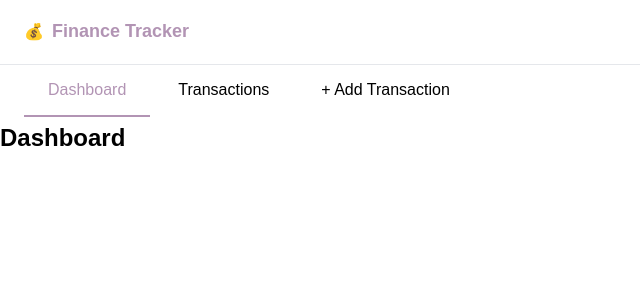
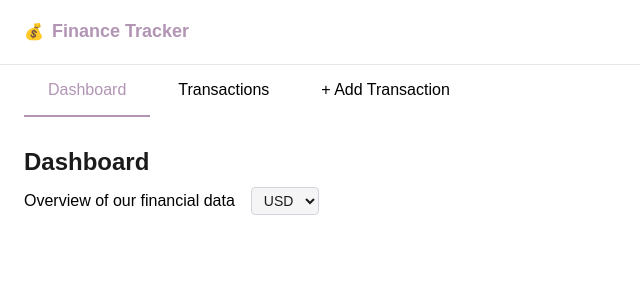
Before and after one commit to Kshitijkumavat/Finance-Tracker-GHW, a React (Vite) app: page / in a window 1280 px wide. Shown: the top 300 px of the page, without its empty margins (0-640 px from the left). Built offline with nearby package versions, Linux system fonts and the light colour scheme.

Commit message:
Dashboard Updated

```diff
--- /dev/null
+++ b/src/components/Dasboard.module.css
@@ -0,0 +1,50 @@
+.dashboard {
+  width: 100%;
+  max-width: 100vw;
+  margin: 0 auto;
+  padding: var(--spacing-lg);
+}
+
+.header {
+  margin-bottom: var(--spacing-xl);
+}
+
+.title {
+  margin: 0 0 var(--spacing-xs) 0;
+  font-size: var(--font-size-2xl);
+  font-weight: 700;
+  color: var(--text-color);
+}
+
+.subtitle {
+  margin: 0;
+  font-size: var(--font-size-base);
+  color: var(--text-color-secondary);
+}
+
+.headerRow {
+  display: flex;
+  align-items: center;
+  gap: var(--spacing-md);
+  flex-wrap: wrap;
+}
+
+.currencySelector {
+  padding: var(--spacing-xs) var(--spacing-sm);
+  font-size: var(--font-size-sm);
+  border: 1px solid var(--border-color);
+  border-radius: var(--radius-sm);
+  background: var(--background-primary);
+  color: var(--text-color);
+  cursor: pointer;
+  transition: var(--transition-base);
+}
+
+.currencySelector:hover {
+  border-color: var(--primary-color);
+}
+
+.currencySelector:focus {
+  outline: none;
+  border-color: var(--primary-color);
+}
--- a/src/components/Dashboard.tsx
+++ b/src/components/Dashboard.tsx
@@ -1,7 +1,34 @@
+import { useState } from "react";
+import styles from "./Dasboard.module.css";
+
+const currencies = ["USD", "EUR", "GBP", "INR"];
+
 const Dashboard = () => {
+    const [selectedCurrency, setSelectedCurrency] = useState<string>("USD");
+
   return (
-    <div>
-        <h1>Dashboard</h1>
+    <div className={styles.dashboard}>
+        <div className={styles.header}>
+            <h1 className={styles.title}>Dashboard</h1>
+            <div className={styles.headerRow}>
+                <p className={styles.subtitle}>
+                    Overview of our financial data
+                </p>
+                <select
+                    name="Currency Selector"
+                    id="currencySelector"
+                    value={selectedCurrency}
+                    onChange={(e) => setSelectedCurrency(e.target.value)}
+                    className={styles.currencySelector}
+                    >
+                    {currencies.map((eachCurrency) => (
+                    <option key={eachCurrency} value={eachCurrency}>
+                        {eachCurrency}
+                    </option>
+                    ))}
+                </select>
+            </div>
+        </div>
     </div>
   )
 }
```
